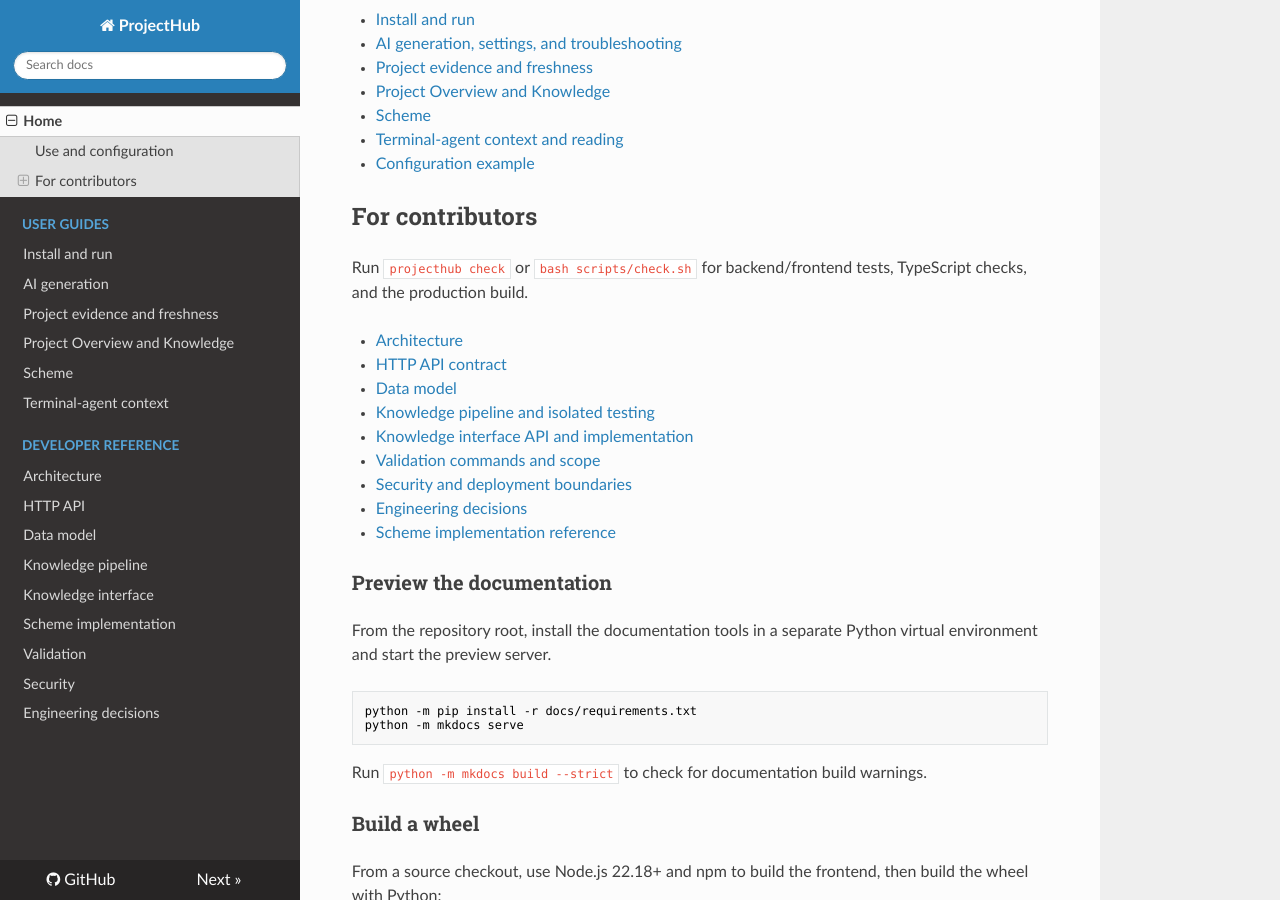
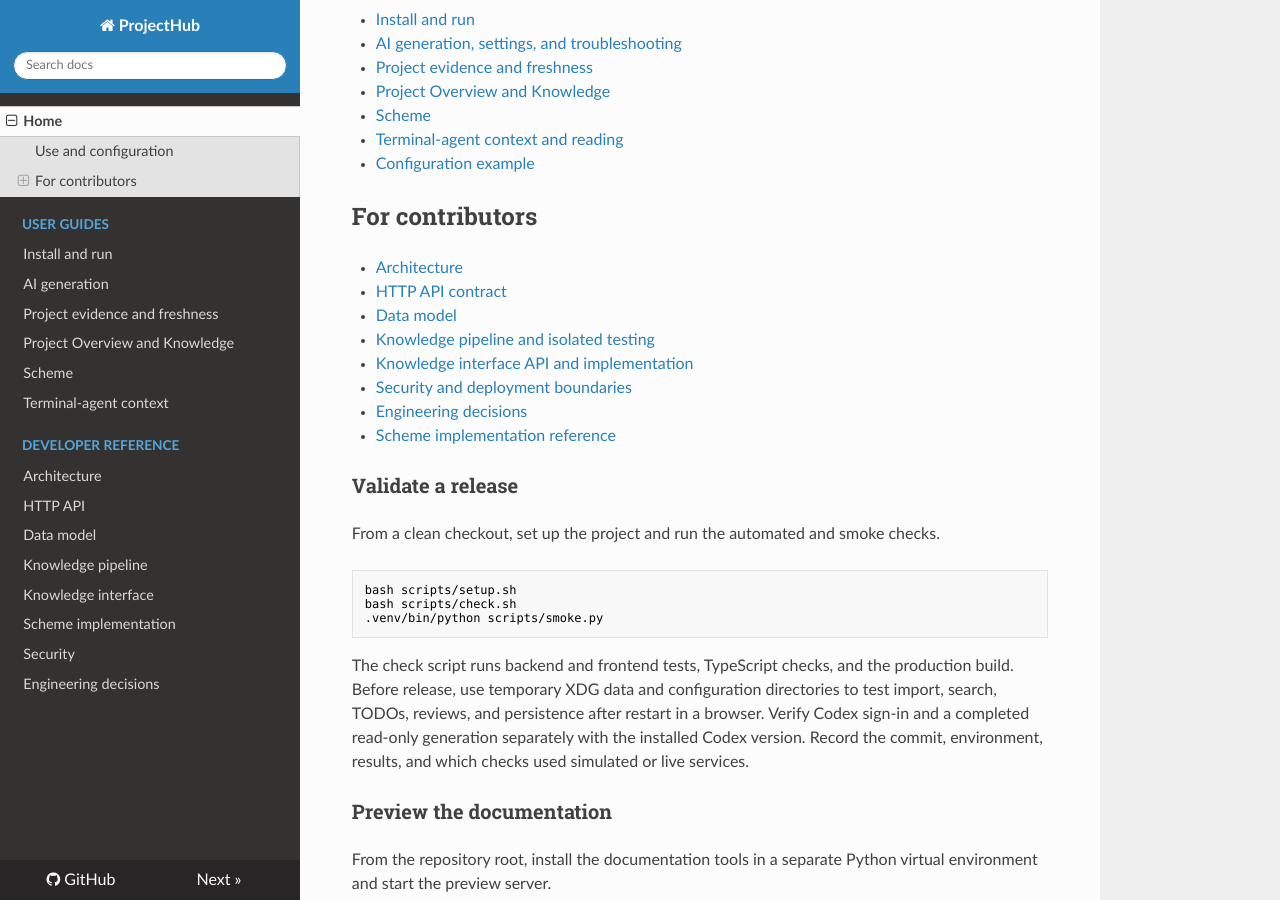
Before and after one commit to avnikonenko/ProjectHub, an MkDocs documentation site: the page built from docs/README.md, in a window 1280 px wide and 900 px high, scrolled down 777 px. Built offline with MkDocs 1.6.1, drawn with Linux system fonts in a browser that asks for light colours; nearby versions of some CDN libraries.

Commit message:
Fold release validation into the contributor guide

````diff
--- a/docs/README.md
+++ b/docs/README.md
@@ -19,18 +19,31 @@ architecture diagrams when you need to get back up to speed.
 
 ## For contributors
 
-Run `projecthub check` or `bash scripts/check.sh` for backend/frontend tests,
-TypeScript checks, and the production build.
-
 - [Architecture](ARCHITECTURE.md)
 - [HTTP API contract](API_CONTRACT.md)
 - [Data model](DATA_MODEL.md)
 - [Knowledge pipeline and isolated testing](KNOWLEDGE_PIPELINE.md)
 - [Knowledge interface API and implementation](KNOWLEDGE_UI_INTERNALS.md)
-- [Validation commands and scope](TEST_REPORT.md)
 - [Security and deployment boundaries](SECURITY_REVIEW.md)
 - [Engineering decisions](DECISIONS.md)
 - [Scheme implementation reference](scheme-implementation.md)
+
+### Validate a release
+
+From a clean checkout, set up the project and run the automated and smoke checks.
+
+```bash
+bash scripts/setup.sh
+bash scripts/check.sh
+.venv/bin/python scripts/smoke.py
+```
+
+The check script runs backend and frontend tests, TypeScript checks, and the
+production build. Before release, use temporary XDG data and configuration
+directories to test import, search, TODOs, reviews, and persistence after restart
+in a browser. Verify Codex sign-in and a completed read-only generation separately
+with the installed Codex version. Record the commit, environment, results, and
+which checks used simulated or live services.
 
 ### Preview the documentation
 
--- a/mkdocs.yml
+++ b/mkdocs.yml
@@ -30,6 +30,5 @@ nav:
       - Knowledge pipeline: KNOWLEDGE_PIPELINE.md
       - Knowledge interface: KNOWLEDGE_UI_INTERNALS.md
       - Scheme implementation: scheme-implementation.md
-      - Validation: TEST_REPORT.md
       - Security: SECURITY_REVIEW.md
       - Engineering decisions: DECISIONS.md
````
Also changed, not shown: docs/SECURITY_REVIEW.md (+1 -1 lines), docs/TEST_REPORT.md (deleted, +0 -38 lines).
